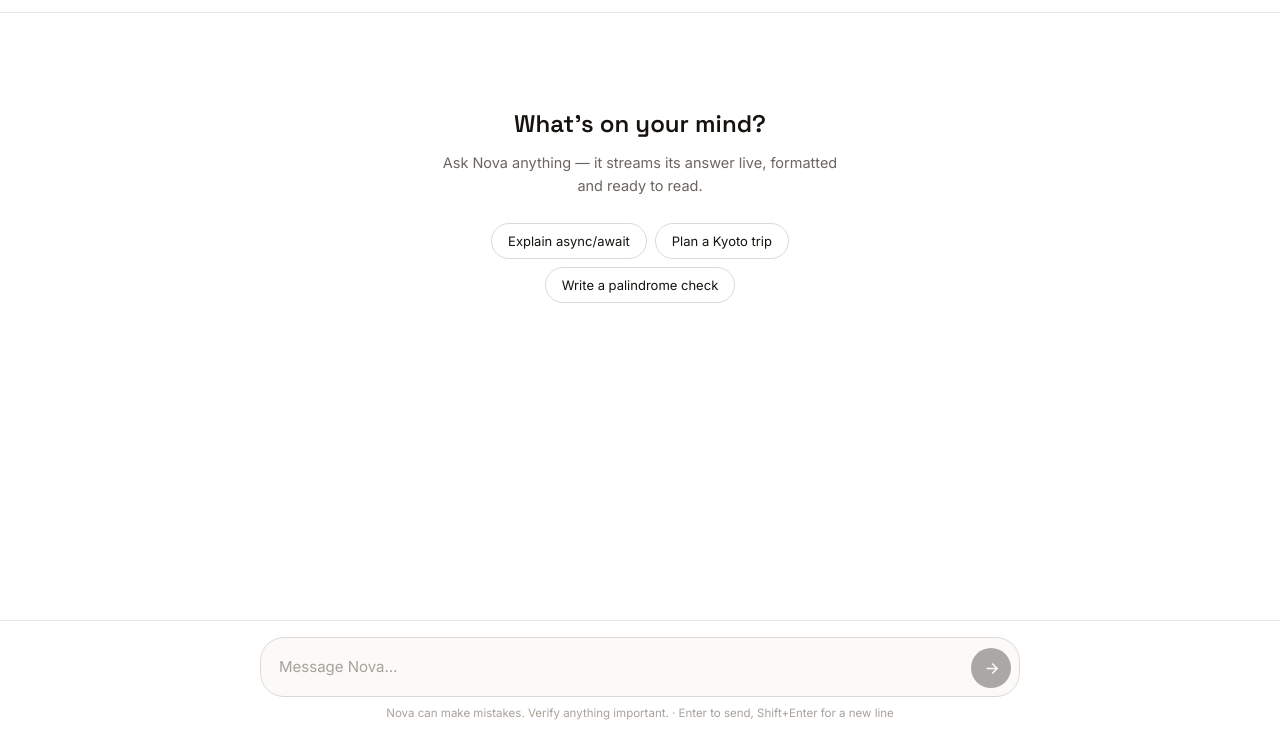
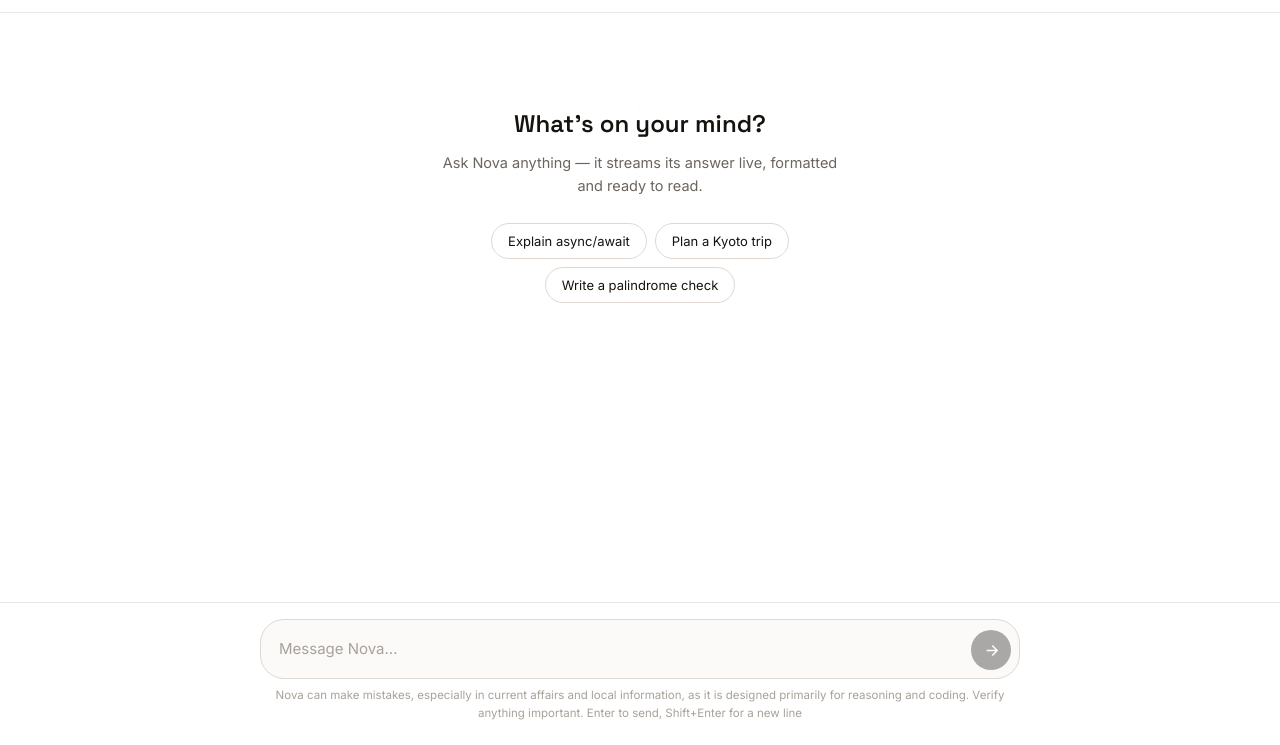
Before and after one commit to Lakshit78O/nova, a website: page frontend/chat.html in a window 1280 px wide. Shown: the part 55-800 px from the top of the page. Drawn offline with nearby package versions, Linux system fonts and the light colour scheme.

Commit message:
Revise composer hint for clarity on Nova's capabilities
Updated hint text to clarify Nova's limitations in current affairs.

```diff
--- a/frontend/chat.html
+++ b/frontend/chat.html
@@ -83,7 +83,7 @@
       <svg width="17" height="17" viewBox="0 0 24 24" fill="none" stroke="currentColor" stroke-width="2.2"><path d="M5 12h14M13 5l7 7-7 7"/></svg>
     </button>
   </form>
-  <p class="composer__hint">Nova can make mistakes. Verify anything important. · Enter to send, Shift+Enter for a new line</p>
+  <p class="composer__hint">Nova can make mistakes, especially in current affairs and local information, as it is designed primarily for reasoning and coding. Verify anything important. Enter to send, Shift+Enter for a new line</p>
 </footer>
 
 <script src="js/chat.js"></script>
```
